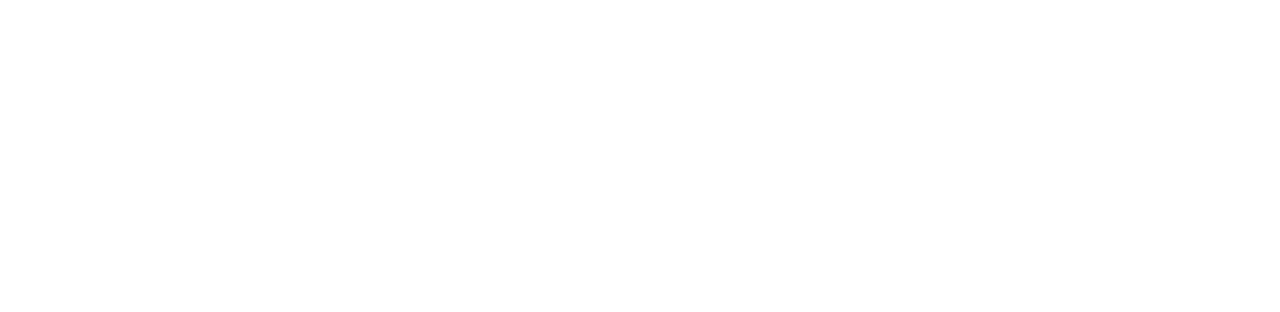
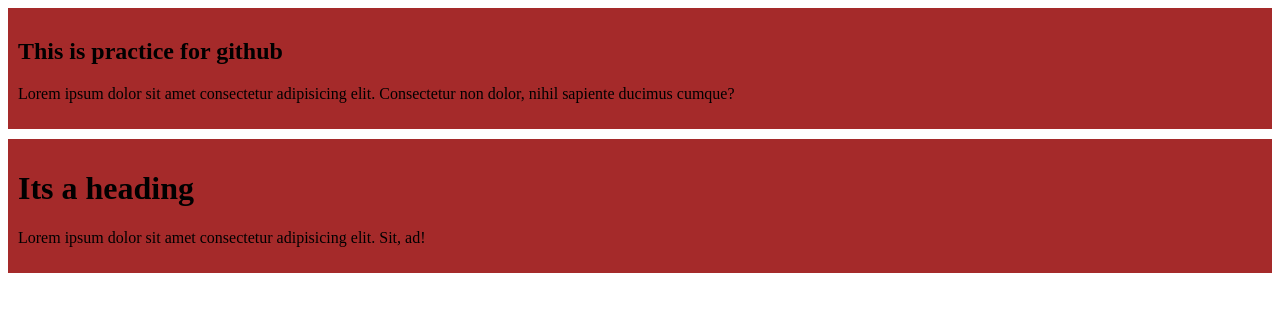
Before and after one commit to Abu-Said-56/simple-web, a plain HTML site: page index.html in a window 1280 px wide. Drawn offline with Linux system fonts and the light colour scheme.

Commit message:
first index

```diff
--- /dev/null
+++ b/CSSFile/index.css
@@ -0,0 +1,5 @@
+div{
+    background-color: brown;
+    margin-bottom: 10px;
+    padding: 10px;
+}
--- a/index.html
+++ b/index.html
@@ -4,8 +4,16 @@
     <meta charset="UTF-8">
     <meta name="viewport" content="width=device-width, initial-scale=1.0">
     <title>My simple website</title>
+    <link rel="stylesheet" href="CSSFile/index.css">
 </head>
 <body>
-
+  <div>
+    <h2>This is practice for github</h2>
+    <p>Lorem ipsum dolor sit amet consectetur adipisicing elit. Consectetur non dolor, nihil sapiente ducimus cumque?</p>
+  </div>
+  <div>
+    <h1>Its a heading</h1>
+    <p>Lorem ipsum dolor sit amet consectetur adipisicing elit. Sit, ad!</p>
+  </div>
 </body>
 </html>
```
